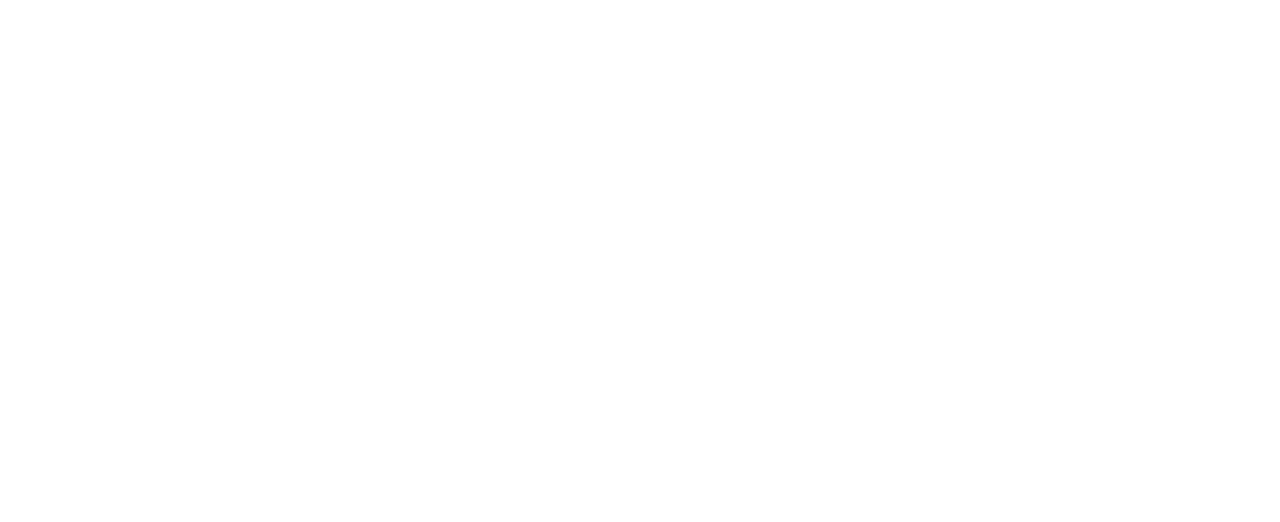
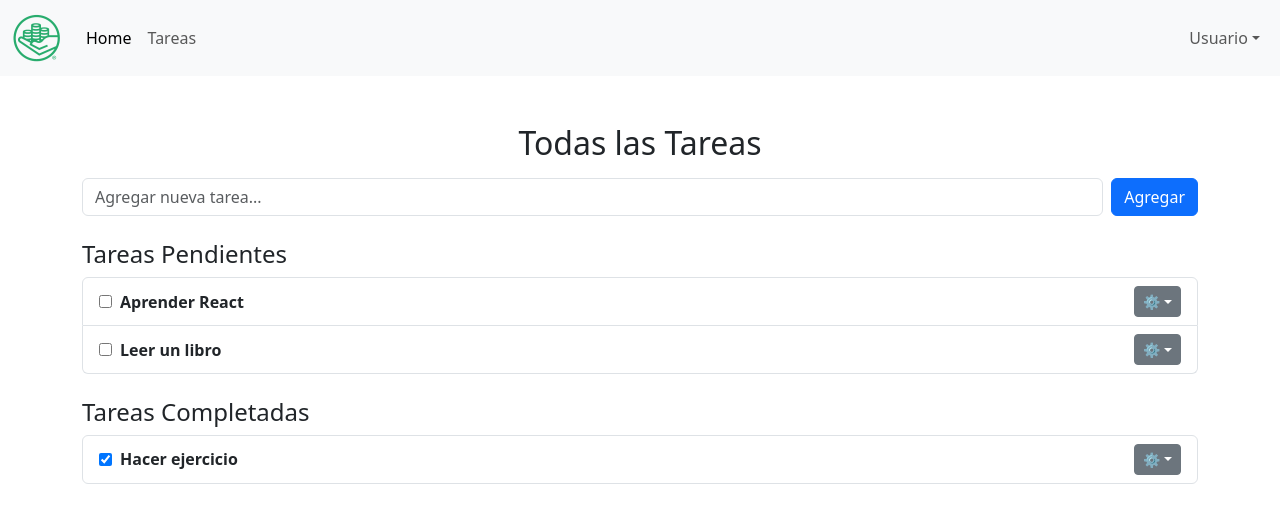
Before and after one commit to EduardoGasca2003/Proyecto_ConCredito, a React (Create React App) app in the folder frontend/: page /tareas in a window 1280 px wide. Before the commit this address had no page. Shown: the top 522 px of the page. Built offline with nearby package versions, Linux system fonts and the light colour scheme.

Commit message:
Implementacion de CRUDS front

```diff
--- a/frontend/src/App.js
+++ b/frontend/src/App.js
@@ -2,6 +2,7 @@ import React from 'react';
 import Login from './Login';
 import Register from './Register';
 import Home from './Home';
+import Tareas from "./componentes/Tareas";
 import {BrowserRouter, Routes, Route} from 'react-router-dom';
 
 function App() {
@@ -11,6 +12,7 @@ function App() {
         <Route path="/" element={<Login />} />
         <Route path="/register" element={<Register />} />
         <Route path="/home" element={<Home />} />
+        <Route path="/tareas" element={<Tareas />} />
       </Routes>
     </BrowserRouter>
   )
--- a/frontend/src/Home.js
+++ b/frontend/src/Home.js
@@ -1,14 +1,20 @@
-import React, { useEffect } from 'react';
+import React, { useEffect, useState } from 'react';
 import { useNavigate } from 'react-router-dom';
 import axios from 'axios';
 import Navbar from './componentes/Navbar';
+import TareaItem from './componentes/TareaItem';
 
 function Home() {
   const navigate = useNavigate();
+  const [tareas, setTareas] = useState([
+    { id: 1, titulo: "Aprender React", completada: false },
+    { id: 2, titulo: "Hacer ejercicio", completada: true },
+    { id: 3, titulo: "Leer un libro", completada: false }
+  ]);
 
   useEffect(() => {
     const token = localStorage.getItem('token');
-    if(!token){
+    if (!token) {
       navigate('/');
     } else {
       axios.get('http://localhost:8080/home', {
@@ -22,11 +28,25 @@ function Home() {
     }
   }, []);
 
+  // Filtrar solo las tareas pendientes
+  const tareasPendientes = tareas.filter(tarea => !tarea.completada);
+
   return (
-    <div>
+    <>
       <Navbar />
-      <h1>Bienvenido a tu lista de tareas</h1>
-    </div>
+      <div className="container mt-5">
+        <h2 className="text-center">Tareas Pendientes</h2>
+        {tareasPendientes.length === 0 ? (
+          <p className="text-center">No hay tareas pendientes.</p>
+        ) : (
+          <ul className="list-group">
+            {tareasPendientes.map((tarea) => (
+              <TareaItem key={tarea.id} tarea={tarea} />
+            ))}
+          </ul>
+        )}
+      </div>
+    </>
   );
 }
 
--- /dev/null
+++ b/frontend/src/componentes/FormTarea.js
@@ -0,0 +1,27 @@
+import React, { useState } from "react";
+
+const FormTarea = () => {
+  const [titulo, setTitulo] = useState("");
+
+  const handleSubmit = (e) => {
+    e.preventDefault();
+    if (!titulo.trim()) return;
+    console.log("Nueva tarea:", titulo);
+    setTitulo(""); // Limpiar el input después de agregar la tarea
+  };
+
+  return (
+    <form onSubmit={handleSubmit} className="d-flex mt-3">
+      <input
+        type="text"
+        className="form-control me-2"
+        placeholder="Agregar nueva tarea..."
+        value={titulo}
+        onChange={(e) => setTitulo(e.target.value)}
+      />
+      <button type="submit" className="btn btn-primary">Agregar</button>
+    </form>
+  );
+};
+
+export default FormTarea;
--- a/frontend/src/componentes/Navbar.js
+++ b/frontend/src/componentes/Navbar.js
@@ -1,22 +1,20 @@
-import React from 'react';
-import { Link, useNavigate } from 'react-router-dom';
+import React from "react";
+import { Link, useNavigate } from "react-router-dom";
 import 'bootstrap/dist/js/bootstrap.bundle.min.js';
 
 function Navbar() {
   const navigate = useNavigate();
-  const userName = localStorage.getItem('userName');
+  const userName = localStorage.getItem("userName");
 
   const handleLogout = () => {
-    localStorage.removeItem('token');
-    localStorage.removeItem('userName');
-    navigate('/');
-  }
+    localStorage.removeItem("token");
+    localStorage.removeItem("userName");
+    navigate("/");
+  };
 
   return (
-    <nav className="navbar navbar-expand-lg navbar-light bg-light" style={{ padding: '5px 20px' }}>
-      <div className="container-fluid d-flex align-items-center">
-
-        {/* Logo */}
+    <nav className="navbar navbar-expand-lg navbar-light bg-light">
+      <div className="container-fluid">
         <Link className="navbar-brand me-3" to="/home">
           <img
             src="ConCreditoIcono.png"
@@ -25,7 +23,6 @@ function Navbar() {
           />
         </Link>
 
-        {/* Botón responsive */}
         <button
           className="navbar-toggler"
           type="button"
@@ -38,22 +35,17 @@ function Navbar() {
           <span className="navbar-toggler-icon"></span>
         </button>
 
-        {/* Enlaces */}
         <div className="collapse navbar-collapse" id="navbarNavDropdown">
           <ul className="navbar-nav me-auto">
             <li className="nav-item">
               <Link className="nav-link active" to="/home">Home</Link>
             </li>
             <li className="nav-item">
-              <Link className="nav-link" to="/features">Features</Link>
-            </li>
-            <li className="nav-item">
-              <Link className="nav-link" to="/pricing">Pricing</Link>
+              <Link className="nav-link" to="/tareas">Tareas</Link>
             </li>
           </ul>
 
-          {/* Dropdown del usuario */}
-          <ul className="navbar-nav">
+          <ul className="navbar-nav ms-auto">
             <li className="nav-item dropdown">
               <a
                 className="nav-link dropdown-toggle"
@@ -62,11 +54,10 @@ function Navbar() {
                 role="button"
                 data-bs-toggle="dropdown"
                 aria-expanded="false"
-                style={{ padding: '10px 20px' }}
               >
-                {userName || 'Usuario'}
+                {userName || "Usuario"}
               </a>
-              <ul className="dropdown-menu dropdown-menu-end" aria-labelledby="navbarDropdownMenuLink">
+              <ul className="dropdown-menu dropdown-menu-end">
                 <li>
                   <button className="dropdown-item" onClick={handleLogout}>
                     Cerrar sesión
--- /dev/null
+++ b/frontend/src/componentes/TareaItem.js
@@ -0,0 +1,112 @@
+import React, { useState } from "react";
+import { Dropdown, Modal, Button } from "react-bootstrap";
+
+const TareaItem = ({ tarea }) => {
+  const [showEditModal, setShowEditModal] = useState(false);
+  const [showConfirmModal, setShowConfirmModal] = useState(false);
+  const [modalAction, setModalAction] = useState(""); // 'completar' o 'cancelar'
+  const [editedTitle, setEditedTitle] = useState(tarea.titulo);
+  const [editedDescription, setEditedDescription] = useState(tarea.descripcion);
+
+  // Función para abrir el modal de confirmación
+  const handleShowConfirm = (action) => {
+    setModalAction(action);
+    setShowConfirmModal(true);
+  };
+
+  // Función para confirmar completar/cancelar tarea
+  const handleConfirmAction = () => {
+    if (modalAction === "completar") {
+      console.log(`Tarea completada: ${tarea.titulo}`);
+    } else if (modalAction === "cancelar") {
+      console.log(`Tarea cancelada: ${tarea.titulo}`);
+    }
+    setShowConfirmModal(false);
+  };
+
+  // Función para abrir el modal de edición
+  const handleShowEdit = () => setShowEditModal(true);
+
+  // Función para guardar cambios de edición
+  const handleSaveEdit = () => {
+    console.log("Tarea editada:", { titulo: editedTitle, descripcion: editedDescription });
+    setShowEditModal(false);
+  };
+
+  return (
+    <>
+      {/* Componente de Tarea */}
+      <li className="list-group-item d-flex justify-content-between align-items-center">
+        {/* Casilla de verificación */}
+        <input
+          type="checkbox"
+          className="me-2"
+          checked={tarea.completada}
+          onChange={() => handleShowConfirm("completar")}
+        />
+
+        {/* Contenido de la tarea */}
+        <div className="flex-grow-1">
+          <strong>{tarea.titulo}</strong>
+          {tarea.descripcion && <p className="text-muted m-0">{tarea.descripcion}</p>}
+        </div>
+
+        {/* Dropdown con opciones */}
+        <Dropdown>
+          <Dropdown.Toggle variant="secondary" size="sm">⚙️</Dropdown.Toggle>
+          <Dropdown.Menu>
+            <Dropdown.Item onClick={handleShowEdit}>✏️ Editar tarea</Dropdown.Item>
+            <Dropdown.Item className="text-danger" onClick={() => handleShowConfirm("cancelar")}>❌ Cancelar tarea</Dropdown.Item>
+          </Dropdown.Menu>
+        </Dropdown>
+      </li>
+
+      {/* Modal de Confirmación (Completar/Cancelar) */}
+      <Modal show={showConfirmModal} onHide={() => setShowConfirmModal(false)} centered>
+        <Modal.Header closeButton>
+          <Modal.Title>Confirmar acción</Modal.Title>
+        </Modal.Header>
+        <Modal.Body>
+          {modalAction === "completar"
+            ? `¿Estás seguro de que deseas marcar "${tarea.titulo}" como completada?`
+            : `¿Estás seguro de que deseas cancelar "${tarea.titulo}"? Esta acción no se puede deshacer.`}
+        </Modal.Body>
+        <Modal.Footer>
+          <Button variant="secondary" onClick={() => setShowConfirmModal(false)}>Cancelar</Button>
+          <Button variant={modalAction === "completar" ? "success" : "danger"} onClick={handleConfirmAction}>
+            {modalAction === "completar" ? "Completar" : "Cancelar"}
+          </Button>
+        </Modal.Footer>
+      </Modal>
+
+      {/* Modal de Edición de Tarea */}
+      <Modal show={showEditModal} onHide={() => setShowEditModal(false)} centered>
+        <Modal.Header closeButton>
+          <Modal.Title>Editar Tarea</Modal.Title>
+        </Modal.Header>
+        <Modal.Body>
+          <input
+            type="text"
+            className="form-control mb-2"
+            value={editedTitle}
+            onChange={(e) => setEditedTitle(e.target.value)}
+            placeholder="Título de la tarea"
+          />
+          <textarea
+            className="form-control"
+            rows="3"
+            value={editedDescription}
+            onChange={(e) => setEditedDescription(e.target.value)}
+            placeholder="Descripción (opcional)"
+          ></textarea>
+        </Modal.Body>
+        <Modal.Footer>
+          <Button variant="secondary" onClick={() => setShowEditModal(false)}>Cancelar</Button>
+          <Button variant="primary" onClick={handleSaveEdit}>Guardar Cambios</Button>
+        </Modal.Footer>
+      </Modal>
+    </>
+  );
+};
+
+export default TareaItem;
--- /dev/null
+++ b/frontend/src/componentes/Tareas.js
@@ -0,0 +1,41 @@
+import React, { useState } from "react";
+import Navbar from "./Navbar";
+import FormTarea from "./FormTarea";
+import TareaItem from "./TareaItem";
+
+const Tareas = () => {
+  const [tareas, setTareas] = useState([
+    { id: 1, titulo: "Aprender React", completada: false },
+    { id: 2, titulo: "Hacer ejercicio", completada: true },
+    { id: 3, titulo: "Leer un libro", completada: false }
+  ]);
+
+  return (
+    <>
+      <Navbar />
+      <div className="container mt-5">
+        <h2 className="text-center">Todas las Tareas</h2>
+        <FormTarea />
+        <h4 className="mt-4">Tareas Pendientes</h4>
+        <ul className="list-group">
+          {tareas
+            .filter(tarea => !tarea.completada)
+            .map(tarea => (
+              <TareaItem key={tarea.id} tarea={tarea} />
+            ))}
+        </ul>
+
+        <h4 className="mt-4">Tareas Completadas</h4>
+        <ul className="list-group">
+          {tareas
+            .filter(tarea => tarea.completada)
+            .map(tarea => (
+              <TareaItem key={tarea.id} tarea={tarea} />
+            ))}
+        </ul>
+      </div>
+    </>
+  );
+};
+
+export default Tareas;
```
